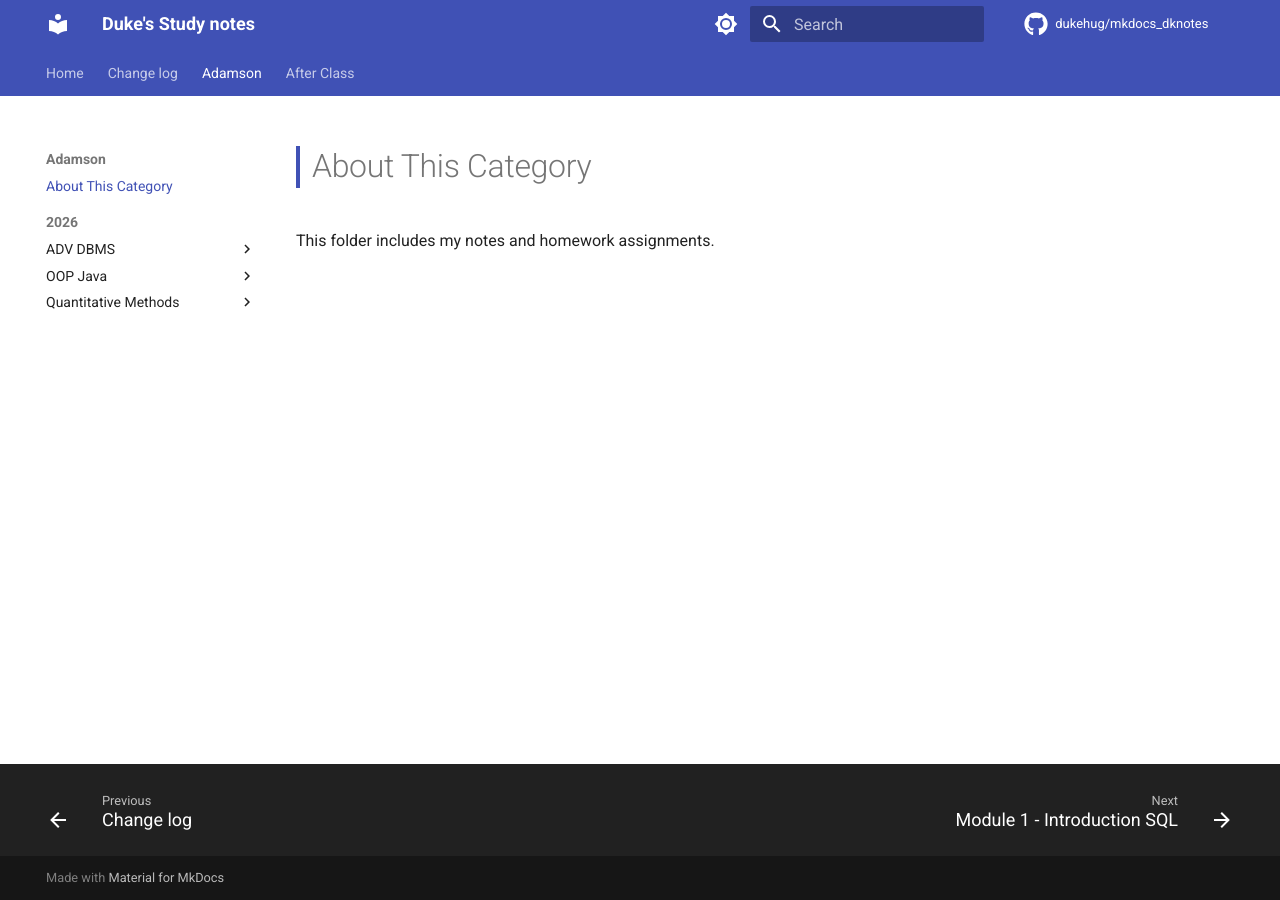
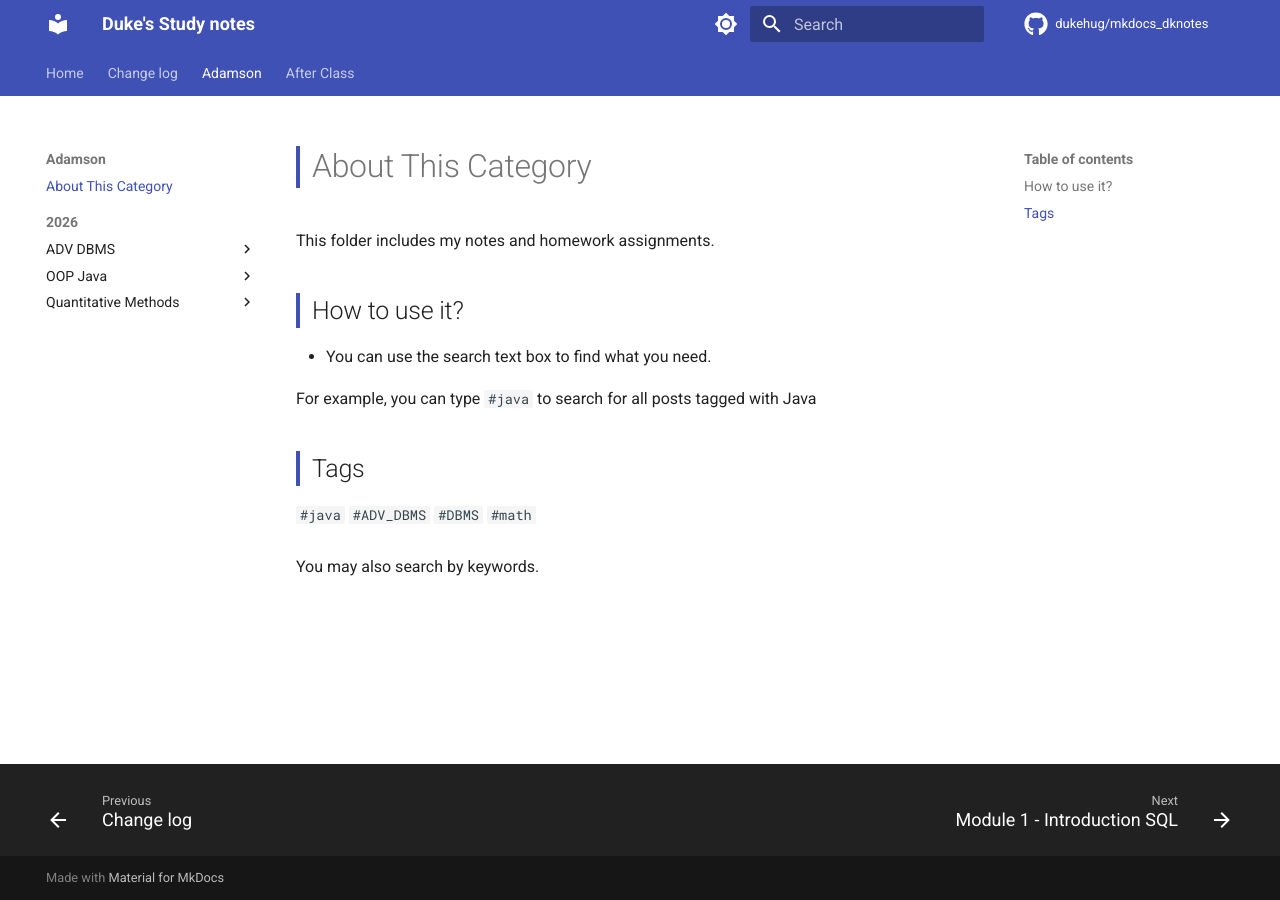
Before and after one commit to dukehug/mkdocs_dknotes, an MkDocs documentation site: the page built from docs/Adamson/About_This_Category.md, in a window 1280 px wide. Built offline with MkDocs 1.6.1 and Material for MkDocs 9.7.7, drawn with Linux system fonts in a browser that asks for light colours; comment, search, counter and statistics services are not loaded.

```diff
--- a/docs/Adamson/About_This_Category.md
+++ b/docs/Adamson/About_This_Category.md
@@ -1,4 +1,22 @@
+
 
 
 
 This folder includes my notes and homework assignments.
+
+
+## How to use it?
+
+- You can use the search text box to find what you need.
+
+For example, you can type `#java` to search for all posts tagged with Java
+
+
+## Tags
+
+`#java`
+`#ADV_DBMS`
+`#DBMS`
+`#math`
+
+You may also search by keywords.
```
Also changed, not shown: README.md (+40 -0 lines).
